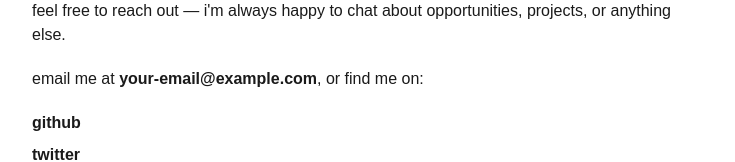
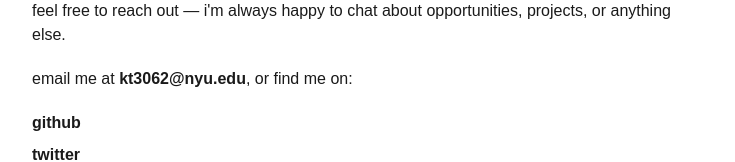
Before and after one commit to kennyzcx/kennyzcx.github.io, a Next.js app: page /contact in a window 1280 px wide. Shown: the part 221-383 px from the top of the page, without its empty margins (272-1007 px from the left). Built offline with nearby package versions, Linux system fonts and the light colour scheme; a web font is replaced by a local one.

Commit message:
updated contact

```diff
--- a/app/contact/page.tsx
+++ b/app/contact/page.tsx
@@ -8,7 +8,7 @@ export default function Contact() {
 
       {/* TODO: replace with your real email */}
       <p className="mb-5">
-        email me at <a className="text-link font-semibold" href="mailto:your-email@example.com">your-email@example.com</a>, or find me on:
+        email me at <a className="text-link font-semibold" href="mailto:your-email@example.com">kt3062@nyu.edu</a>, or find me on:
       </p>
 
       <ul className="space-y-2">
@@ -21,7 +21,7 @@ export default function Contact() {
         </li>
         {/* TODO: replace URL */}
         <li>
-          <a className="text-link font-semibold" href="https://www.linkedin.com/in/your-handle">linkedin</a>
+          <a className="text-link font-semibold" href="https://www.linkedin.com/in/kennyxtang">linkedin</a>
         </li>
       </ul>
     </>
```
